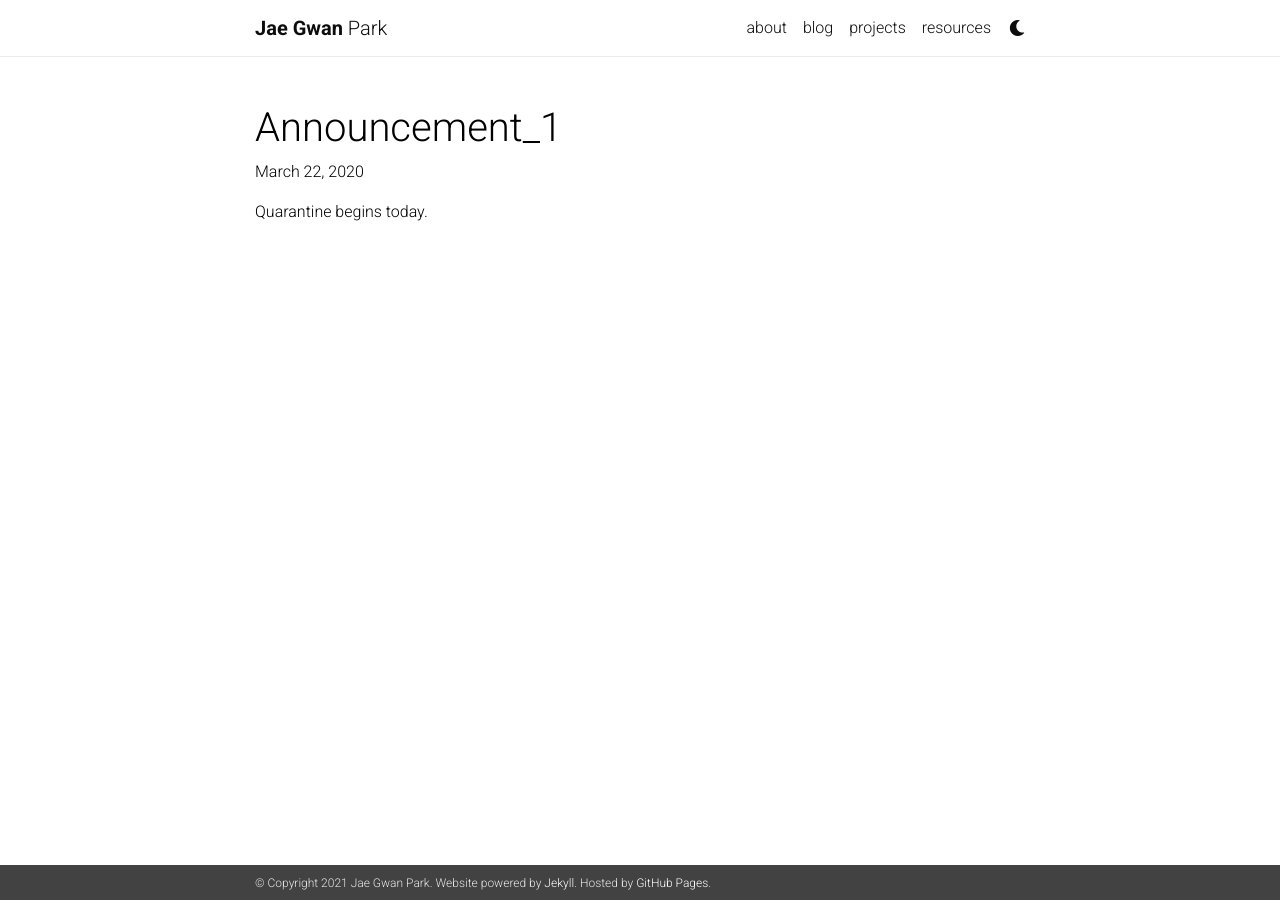
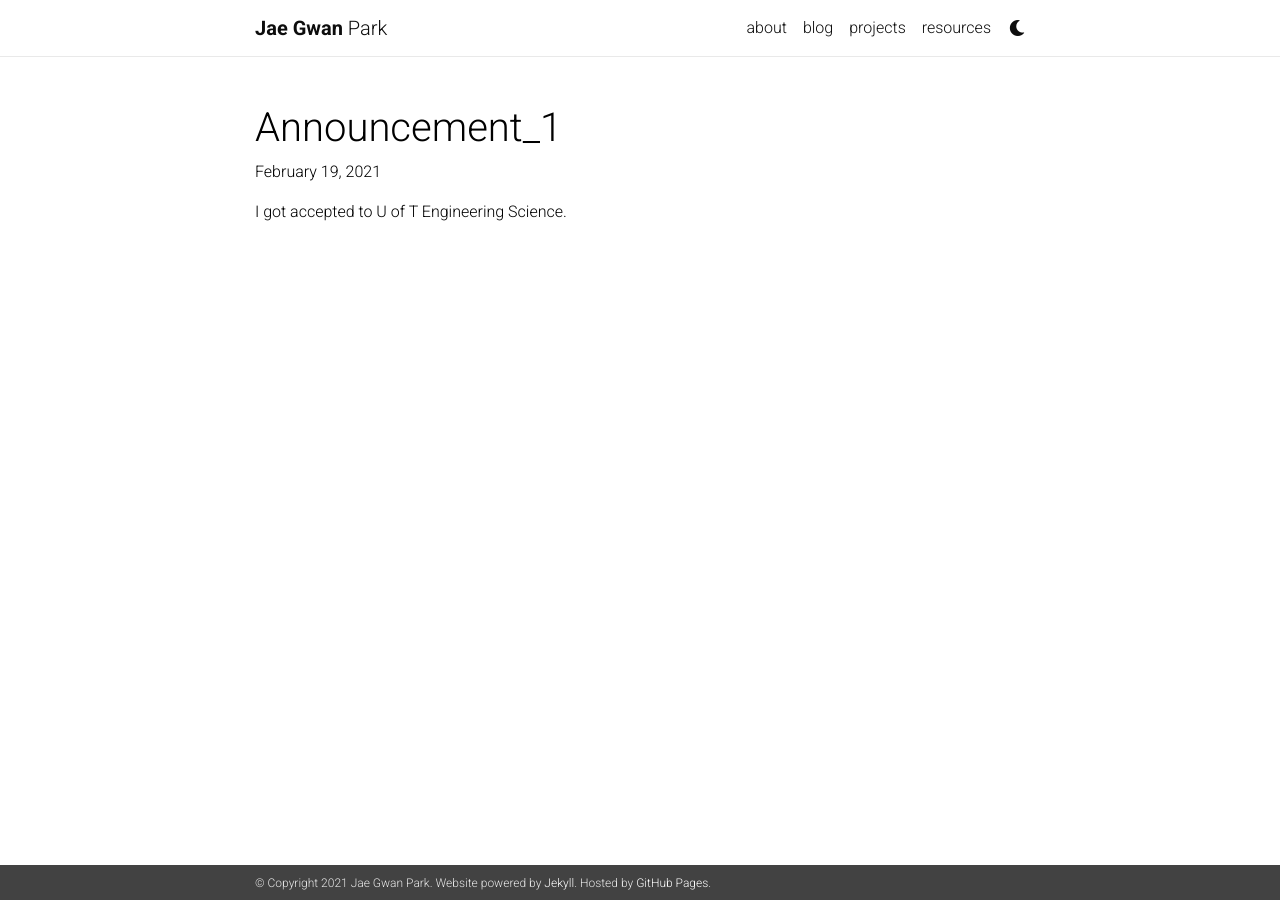
Before and after one commit to jaegpark/profile, a Jekyll site: the page built from _news/announcement_1.md, in a window 1280 px wide. Built offline with Jekyll 4.4.1, drawn with Linux system fonts in a browser that asks for light colours; nearby versions of some CDN libraries; a style sheet for code colours, icons or effects is not loaded.

```diff
--- a/_news/announcement_1.md
+++ b/_news/announcement_1.md
@@ -1,7 +1,7 @@
 ---
 layout: post
-date: 2020-03-22 15:59:00-0400
+date: 2021-02-19 15:59:00-0400
 inline: true
 ---
 
-Quarantine begins today.
+I got accepted to U of T Engineering Science.
```
Also changed, not shown: _pages/about.md (+1 -1 lines).
